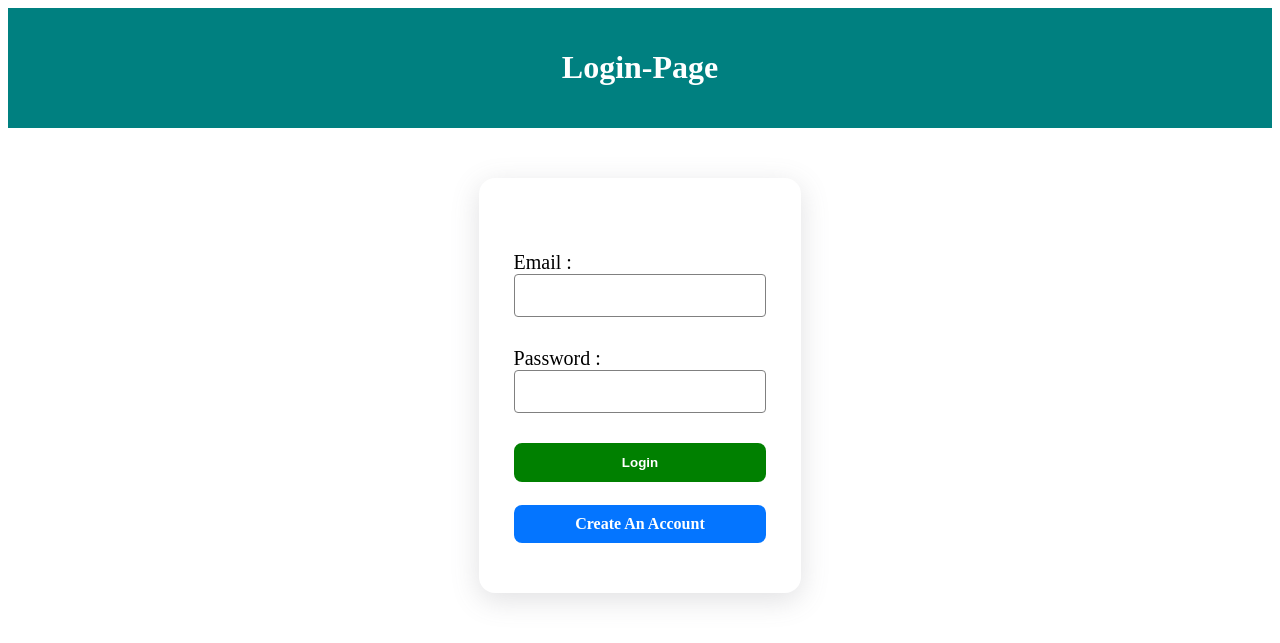
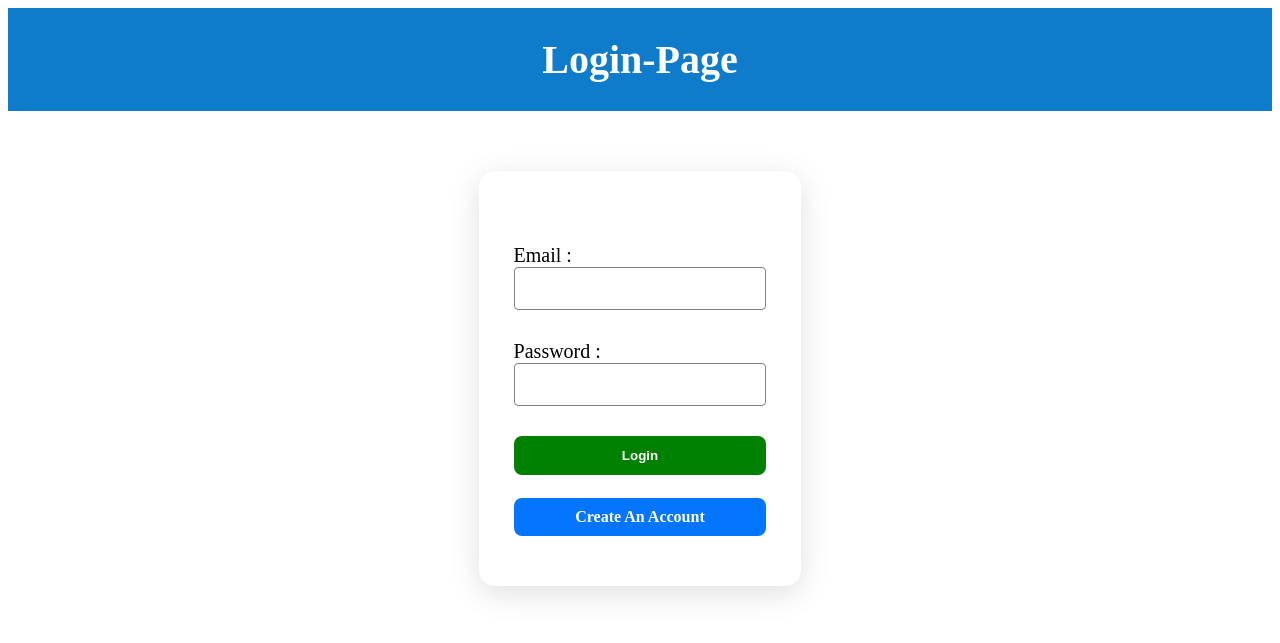
Before and after one commit to Rajendrataver/Crud, a PHP site: page /login.php in a window 1280 px wide. Shown: the top 643 px of the page. Run offline with PHP 8.4, Linux system fonts and the light colour scheme; data that the repository does not hold is empty.

Commit message:
make changes

```diff
--- a/delete.php
+++ b/delete.php
@@ -10,8 +10,6 @@ if (!$connection) {
 } else {
     $sql = $connection->prepare("DELETE  FROM registration where $params");
     $sql->execute();
-
-
     var_dump($sql);
     if ($sql) {
         header('Location: index.php');
--- a/login.php
+++ b/login.php
@@ -61,11 +61,12 @@ if (isset($_POST["login"])) {
     <style>
         Header {
             max-width: 1400px;
-            padding: 20px;
-            background-color: teal;
+            padding: 1px;
+           background-color: #0f7ccb;
             color: white;
             margin: auto;
             text-align: center;
+            font-size: 20px;
         }
 
         form {
@@ -73,7 +74,7 @@ if (isset($_POST["login"])) {
             margin: 0 auto;
 
             padding: 25px 35px;
-            margin-top: 50px;
+            margin-top: 60px;
             box-shadow: rgba(100, 100, 111, 0.2) 0px 7px 29px 0px;
             border-radius: 16px;
             padding-bottom: 50px;
@@ -151,9 +152,10 @@ if (isset($_POST["login"])) {
 
 <body>
 
-    <Header>
+  <Header>
         <h1>Login-Page</h1>
     </Header>
+    <section class="login-section">
     <form method="post">
         <span class="err"> &nbsp;
             <?php echo $result ?>
@@ -185,4 +187,5 @@ if (isset($_POST["login"])) {
         <button type="submit" name="login">Login</button>
         <a class="btn" href="./registration.php">Create An Account</a>
     </form>
+    </section>
 </body>
--- a/profile.php
+++ b/profile.php
@@ -71,13 +71,14 @@ if (!$connection) {
             margin: auto;
         }
 
-        Header {
+            Header {
             max-width: 1400px;
-            padding: 20px;
+            padding: 5px;
             background-color: teal;
             color: white;
             margin: auto;
             text-align: center;
+            font-size: 25px;
         }
 
         .btn {
```
Also changed, not shown: index.php (+21 -7 lines), registration.php (+4 -3 lines), update.php (+13 -6 lines).
